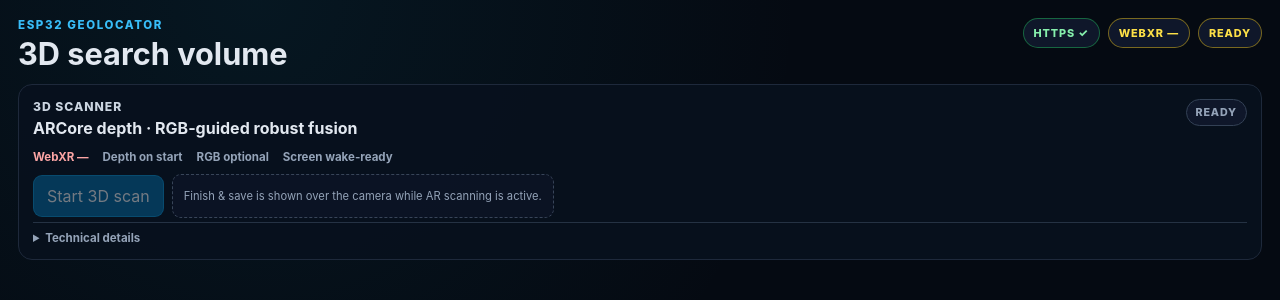
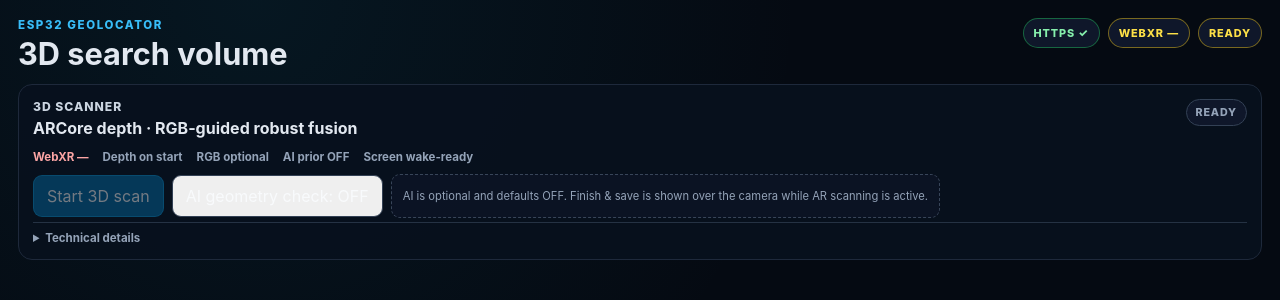
Before and after one commit to maximsokal/esp32_geophone_source_locator, a React (Vite) app in the folder webui/: page / in a window 1280 px wide. Shown: the top 300 px of the page. Built offline with nearby package versions, Linux system fonts and the light colour scheme; no server answers.

Commit message:
Expose optional calibrated AI prior control

```diff
--- a/webui/src/components/XrRuntimePanel.tsx
+++ b/webui/src/components/XrRuntimePanel.tsx
@@ -7,6 +7,7 @@ import {
   previewManualPlacementFromStableSurface,
   type ManualPlacementPreview,
 } from '../xr/manualPlacementPreview';
+import { optionalMonocularPrior } from '../xr/monocularPriorRuntime';
 import { emptyXrPerformanceSnapshot } from '../xr/xrPerformanceProfiler';
 import {
   probeWebXrCapabilities,
@@ -16,6 +17,8 @@ import {
   type WebXrRuntimeState,
   type XrRuntimePhase,
 } from '../xr/webxrRuntime';
+
+const AI_PRIOR_STORAGE_KEY = 'xr.optionalMonocularPrior.enabled';
 
 const emptyRuntimeState: WebXrRuntimeState = {
   phase:'idle',referenceSpace:null,domOverlay:false,environmentBlendMode:null,frameCount:0,tracking:false,pose:null,
@@ -42,6 +45,19 @@ type ManualCursorPhase='scan-more'|'edge'|'corner'|'dragging'|'confirmed';
 interface ManualCursorState {u:number;v:number;phase:ManualCursorPhase;preview:ManualPlacementPreview|null;distanceMeters:number|null;}
 const LONG_PRESS_MS=380;const PREVIEW_UPDATE_MS=110;const TAP_SLOP_PX=16;
 
+function readAiPriorPreference():boolean{
+  if(typeof window==='undefined')return false;
+  try{return window.localStorage.getItem(AI_PRIOR_STORAGE_KEY)==='1';}catch{return false;}
+}
+function persistAiPriorPreference(enabled:boolean):void{
+  if(typeof window==='undefined')return;
+  try{window.localStorage.setItem(AI_PRIOR_STORAGE_KEY,enabled?'1':'0');}catch{/* optional preference only */}
+}
+function aiPriorLabel(enabled:boolean):string{
+  if(!enabled)return'OFF';
+  const status=optionalMonocularPrior.status;
+  return status==='disabled'?'ARMED':status.toUpperCase();
+}
 function phaseLabel(state:WebXrRuntimeState):string{
   if(state.phase==='starting')return'STARTING';if(state.phase==='stopping')return'FINISHING';if(state.phase==='interrupted')return'SCAN INTERRUPTED';
   if(state.phase==='ended')return state.pointCount>0?'SCAN READY':'NO STABLE SURFACE';if(state.phase==='error')return'ERROR';if(state.phase!=='running')return'READY';
@@ -59,10 +75,11 @@ function previewDistanceMeters(preview:ManualPlacementPreview,state:WebXrRuntime
 function cursorLabel(cursor:ManualCursorState,count:number):string{if(cursor.phase==='dragging'&&cursor.preview===null)return'MOVE RETICLE';if(cursor.phase==='confirmed')return`PIN ${count} ✓`;if(cursor.phase==='scan-more'||cursor.preview===null)return'SCAN MORE';const confidence=Math.round(cursor.preview.resolution.confidence*100);const distance=cursor.distanceMeters===null?'':` · ${cursor.distanceMeters.toFixed(2)} m`;return`${manualPreviewLabel(cursor.preview)} ${confidence}%${distance}`;}
 
 export function XrRuntimePanel({onSessionActiveChange,onPointCloudReady,onCapabilitiesChange}:XrRuntimePanelProps){
-  const runtime=useMemo(()=>new WebXrRuntime(),[]);const[capabilities,setCapabilities]=useState<WebXrCapabilities|null>(null);const[runtimeState,setRuntimeState]=useState<WebXrRuntimeState>(emptyRuntimeState);const[manualMode,setManualMode]=useState(false);
+  const runtime=useMemo(()=>new WebXrRuntime(),[]);const[capabilities,setCapabilities]=useState<WebXrCapabilities|null>(null);const[runtimeState,setRuntimeState]=useState<WebXrRuntimeState>(emptyRuntimeState);const[manualMode,setManualMode]=useState(false);const[aiPriorEnabled,setAiPriorEnabled]=useState(readAiPriorPreference);
   const[manualCursor,setManualCursor]=useState<ManualCursorState>({u:.5,v:.5,phase:'scan-more',preview:null,distanceMeters:null});const manualPointer=useRef<ManualPointerState|null>(null);const lastPreviewUpdateMs=useRef(Number.NEGATIVE_INFINITY);const previousManualCount=useRef(0);const previousRuntimePhase=useRef<XrRuntimePhase>('idle');
   const onSessionActiveChangeRef=useRef(onSessionActiveChange),onPointCloudReadyRef=useRef(onPointCloudReady),onCapabilitiesChangeRef=useRef(onCapabilitiesChange);
   useEffect(()=>{onSessionActiveChangeRef.current=onSessionActiveChange;},[onSessionActiveChange]);useEffect(()=>{onPointCloudReadyRef.current=onPointCloudReady;},[onPointCloudReady]);useEffect(()=>{onCapabilitiesChangeRef.current=onCapabilitiesChange;},[onCapabilitiesChange]);
+  useEffect(()=>{optionalMonocularPrior.setEnabled(aiPriorEnabled);},[aiPriorEnabled]);
   useEffect(()=>{const unsubscribe=runtime.subscribe(setRuntimeState);let cancelled=false;void probeWebXrCapabilities().then((result)=>{clientDiagnostics.info('XR_CAPABILITIES',result);void clientDiagnostics.flush();if(!cancelled){setCapabilities(result);onCapabilitiesChangeRef.current?.(result);}});return()=>{cancelled=true;const pointer=manualPointer.current;if(pointer?.timer!=null)window.clearTimeout(pointer.timer);manualPointer.current=null;unsubscribe();void runtime.dispose();};},[runtime]);
   useEffect(()=>{const active=runtimeState.phase==='starting'||runtimeState.phase==='running'||runtimeState.phase==='stopping';onSessionActiveChangeRef.current?.(active);if(!active){setManualMode(false);manualPointer.current=null;}},[runtimeState.phase]);
   useEffect(()=>{const previous=previousRuntimePhase.current;previousRuntimePhase.current=runtimeState.phase;if(runtimeState.phase==='starting'&&previous!=='starting')onPointCloudReadyRef.current?.(null);else if(runtimeState.phase==='ended'&&previous!=='ended'&&runtimeState.pointCount>0)onPointCloudReadyRef.current?.(runtime.getPointCloudSnapshot());},[runtime,runtimeState.phase,runtimeState.pointCount]);
@@ -70,6 +87,8 @@ export function XrRuntimePanel({onSessionActiveChange,onPointCloudReady,onCapabi
   useEffect(()=>{if(runtimeState.manualPointError!==null)setManualCursor((current)=>({...current,phase:'scan-more'}));},[runtimeState.manualPointError]);
 
   const running=runtimeState.phase==='running',busy=runtimeState.phase==='starting'||runtimeState.phase==='stopping';const canStart=capabilities?.secureContext===true&&capabilities.webGl===true&&capabilities.xrApi===true&&capabilities.immersiveAr===true&&!running&&!busy;const readyVisible=`${runtimeState.coverageReadyCells.toLocaleString()} / ${runtimeState.coverageVisibleCells.toLocaleString()}`;
+  const aiPriorStatus=aiPriorLabel(aiPriorEnabled);const aiPriorGood=aiPriorEnabled&&optionalMonocularPrior.status==='ready'&&optionalMonocularPrior.calibrationConfidence>=0.66;
+  const toggleAiPrior=():void=>{setAiPriorEnabled((current)=>{const next=!current;persistAiPriorPreference(next);clientDiagnostics.info('XR_OPTIONAL_AI_PRIOR',{enabled:next,status:next?optionalMonocularPrior.status:'disabled'});void clientDiagnostics.flush();return next;});};
   const clearManualTimer=():void=>{const pointer=manualPointer.current;if(pointer?.timer!=null){window.clearTimeout(pointer.timer);pointer.timer=null;}};
   const computeManualPreview=(u:number,v:number):ManualPlacementPreview=>previewManualPlacementFromStableSurface(u,v,runtime.getStructuralGuideSnapshot(),(point)=>runtime.projectProjectPointToNormalized(point));
   const refreshManualPreview=(u:number,v:number,force=false):ManualPlacementPreview|null=>{const now=performance.now();if(!force&&now-lastPreviewUpdateMs.current<PREVIEW_UPDATE_MS){setManualCursor((current)=>({...current,u,v}));return null;}lastPreviewUpdateMs.current=now;const preview=computeManualPreview(u,v);setManualCursor({u,v,phase:previewPhase(preview),preview,distanceMeters:previewDistanceMeters(preview,runtimeState)});return preview;};
@@ -96,13 +115,15 @@ export function XrRuntimePanel({onSessionActiveChange,onPointCloudReady,onCapabi
   return <>
     <section className="xr-runtime-card xr-runtime-card-compact" aria-label="3D scanner">
       <div className="xr-runtime-heading"><div><div className="panel-title">3D SCANNER</div><strong>ARCore depth · RGB-guided robust fusion</strong></div><span className={`xr-phase ${qualityClass(runtimeState)}`}>{phaseLabel(runtimeState)}</span></div>
-      <div className="xr-compact-status"><span className={capabilities?.immersiveAr?'good-text':'bad-text'}>WebXR {capabilities?.immersiveAr?'✓':'—'}</span><span className={runtimeState.depthAvailable?'good-text':''}>Depth {runtimeState.depthAvailable?'✓':runtimeState.phase==='idle'?'on start':'—'}</span><span className={runtimeState.rgbGuidanceAvailable?'good-text':''}>RGB {runtimeState.rgbGuidanceAvailable?'✓':'optional'}</span><span className={runtimeState.wakeLockActive?'good-text':''}>Screen {runtimeState.wakeLockActive?'awake ✓':capabilities?.wakeLockApi?'wake-ready':'wake-lock —'}</span></div>
-      <div className="xr-runtime-controls xr-runtime-controls-compact"><button type="button" className="xr-start-button" disabled={!canStart} onClick={()=>void runtime.start()}>{runtimeState.phase==='interrupted'?'Discard partial & start again':'Start 3D scan'}</button><div className="xr-finish-explainer">Finish &amp; save is shown over the camera while AR scanning is active.</div></div>
+      <div className="xr-compact-status"><span className={capabilities?.immersiveAr?'good-text':'bad-text'}>WebXR {capabilities?.immersiveAr?'✓':'—'}</span><span className={runtimeState.depthAvailable?'good-text':''}>Depth {runtimeState.depthAvailable?'✓':runtimeState.phase==='idle'?'on start':'—'}</span><span className={runtimeState.rgbGuidanceAvailable?'good-text':''}>RGB {runtimeState.rgbGuidanceAvailable?'✓':'optional'}</span><span className={aiPriorGood?'good-text':''}>AI prior {aiPriorStatus}</span><span className={runtimeState.wakeLockActive?'good-text':''}>Screen {runtimeState.wakeLockActive?'awake ✓':capabilities?.wakeLockApi?'wake-ready':'wake-lock —'}</span></div>
+      <div className="xr-runtime-controls xr-runtime-controls-compact"><button type="button" className="xr-start-button" disabled={!canStart} onClick={()=>void runtime.start()}>{runtimeState.phase==='interrupted'?'Discard partial & start again':'Start 3D scan'}</button><button type="button" className={aiPriorEnabled?'xr-undo-button active':'xr-undo-button'} aria-pressed={aiPriorEnabled} onClick={toggleAiPrior} title="Optional WebGPU monocular prior. It can only veto gross surface outliers after ARCore calibration; it cannot create metric geometry or FREE space.">{aiPriorEnabled?'AI geometry check: ON':'AI geometry check: OFF'}</button><div className="xr-finish-explainer">AI is optional and defaults OFF. Finish &amp; save is shown over the camera while AR scanning is active.</div></div>
+      {aiPriorEnabled&&optionalMonocularPrior.status==='unavailable'&&<div className="xr-runtime-warning" role="status">Optional AI prior is unavailable on this browser/GPU. Physical ARCore depth and RGB structural validation continue normally.</div>}
+      {aiPriorEnabled&&optionalMonocularPrior.status==='error'&&<div className="xr-runtime-warning" role="status">Optional AI prior failed: {optionalMonocularPrior.error??'unknown error'}. Physical ARCore depth remains authoritative.</div>}
       {runtimeState.phase==='interrupted'&&<div className="xr-runtime-warning" role="status">XR session ended unexpectedly. Partial geometry is retained in memory but was not marked READY because a new session may use a different reference frame.</div>}
       {runtimeState.depthError!==null&&<div className="xr-runtime-warning" role="status">{runtimeState.depthError}</div>}{runtimeState.error!==null&&<div className="xr-runtime-error" role="alert">{runtimeState.error}</div>}
       <details className="xr-technical-details"><summary>Technical details</summary><dl className="xr-runtime-values">
         <div><dt>Depth type</dt><dd>{runtimeState.depthType??'--'}</dd></div><div><dt>Depth format</dt><dd>{runtimeState.depthDataFormat??'--'}</dd></div><div><dt>Depth size</dt><dd>{runtimeState.depthWidth&&runtimeState.depthHeight?`${runtimeState.depthWidth} × ${runtimeState.depthHeight}`:'--'}</dd></div>
-        <div><dt>RGB guidance</dt><dd>{runtimeState.rgbGuidanceAvailable?`${runtimeState.rgbGuidanceWidth} × ${runtimeState.rgbGuidanceHeight}`:'--'}</dd></div><div><dt>Visual evidence frames</dt><dd>{runtimeState.visualEvidenceFrames}</dd></div><div><dt>AI depth prior</dt><dd>{runtimeState.monocularPriorStatus.toUpperCase()}</dd></div>
+        <div><dt>RGB guidance</dt><dd>{runtimeState.rgbGuidanceAvailable?`${runtimeState.rgbGuidanceWidth} × ${runtimeState.rgbGuidanceHeight}`:'--'}</dd></div><div><dt>Visual evidence frames</dt><dd>{runtimeState.visualEvidenceFrames}</dd></div><div><dt>AI depth prior</dt><dd>{aiPriorStatus}</dd></div><div><dt>AI calibration</dt><dd>{aiPriorEnabled?formatPercent(optionalMonocularPrior.calibrationConfidence):'--'}</dd></div>
         <div><dt>Stable points</dt><dd>{runtimeState.pointCount.toLocaleString()}</dd></div><div><dt>Retained hypotheses</dt><dd>{runtimeState.retainedPointCount.toLocaleString()}</dd></div><div><dt>Keyframes</dt><dd>{runtimeState.keyframeCount.toLocaleString()}</dd></div><div><dt>Polish frames</dt><dd>{runtimeState.polishFrameCount.toLocaleString()}</dd></div><div><dt>Motion rejects</dt><dd>{runtimeState.motionRejectedFrames.toLocaleString()}</dd></div>
         <div><dt>Ready / visible cells</dt><dd>{readyVisible}</dd></div><div><dt>Coverage confidence</dt><dd>{formatPercent(runtimeState.coverageAverageConfidence)}</dd></div><div><dt>Weak points</dt><dd>{runtimeState.coverageWeakPoints.toLocaleString()}</dd></div><div><dt>Improving points</dt><dd>{runtimeState.coverageImprovingPoints.toLocaleString()}</dd></div><div><dt>Stable guide points</dt><dd>{runtimeState.coverageStablePoints.toLocaleString()}</dd></div>
         <div><dt>Manual corners</dt><dd>{runtimeState.manualPointCount.toLocaleString()}</dd></div><div><dt>Confirmed edges</dt><dd>{runtimeState.manualEdgeCount.toLocaleString()}</dd></div><div><dt>Frame p95</dt><dd>{runtimeState.performance.frameDeltaP95Ms.toFixed(1)} ms</dd></div><div><dt>Fusion p50 / p95</dt><dd>{runtimeState.performance.fusionP50Ms.toFixed(1)} / {runtimeState.performance.fusionP95Ms.toFixed(1)} ms</dd></div><div><dt>Coverage p95</dt><dd>{runtimeState.performance.coverageP95Ms.toFixed(1)} ms</dd></div><div><dt>Long frames ≥33 / ≥50 ms</dt><dd>{runtimeState.performance.longFrames33Ms} / {runtimeState.performance.longFrames50Ms}</dd></div><div><dt>Live render pressure</dt><dd>{runtimeState.performance.pressure.toUpperCase()} · {runtimeState.performance.adaptiveCoverageIntervalMs} ms</dd></div>
@@ -119,7 +140,7 @@ export function XrRuntimePanel({onSessionActiveChange,onPointCloudReady,onCapabi
         {running&&<div className="xr-coverage-legend" aria-label="Coverage quality"><span><i className="coverage-dot coverage-low"/>weak <strong>{runtimeState.coverageWeakPoints.toLocaleString()}</strong></span><span><i className="coverage-dot coverage-mid"/>improving <strong>{runtimeState.coverageImprovingPoints.toLocaleString()}</strong></span><span><i className="coverage-dot coverage-high"/>stable <strong>{runtimeState.coverageStablePoints.toLocaleString()}</strong></span></div>}
         {runtimeState.scanPaused&&<div className="xr-overlay-warning">Scan paused while XR is hidden. It will continue if this XR session becomes visible again.</div>}{runtimeState.motionState==='too-fast'&&<div className="xr-overlay-warning">Move slower — this depth sample is not being fused.</div>}{(runtimeState.motionState==='stationary'||runtimeState.motionState==='redundant')&&<div className="xr-overlay-hint">Move 5–10 cm and change viewpoint. Standing still can polish geometry but cannot increase coverage confidence.</div>}{runtimeState.manualPointError!==null&&<div className="xr-overlay-warning">{runtimeState.manualPointError}</div>}
         <div className="xr-manual-status"><span>Operator geometry: <strong>{runtimeState.manualPointCount}</strong> pins · <strong>{runtimeState.manualEdgeCount}</strong> edges</span><span>{manualMode?'Release only on validated EDGE/CORNER LOCK':'Yellow ? = suggested corner · LINE? = suggested edge'}</span></div>
-        <div className="xr-overlay-actions"><button type="button" className={manualMode?'xr-manual-toggle active':'xr-manual-toggle'} aria-pressed={manualMode} onClick={toggleManualMode}>{manualMode?'Done marking':'Mark corners'}</button><button type="button" className="xr-undo-button" disabled={runtimeState.manualPointCount===0} onClick={()=>runtime.undoLastManualPoint()}>Undo pin</button></div><button className="xr-finish-button" type="button" onClick={()=>void runtime.stop()}>Finish &amp; save scan</button>
+        <div className="xr-overlay-actions"><button type="button" className={manualMode?'xr-manual-toggle active':'xr-manual-toggle'} aria-pressed={manualMode} onClick={toggleManualMode}>{manualMode?'Done marking':'Mark corners'}</button><button type="button" className="xr-undo-button" disabled={runtimeState.manualPointCount===0} onClick={()=>runtime.undoLastManualPoint()}>Undo pin</button><button type="button" className={aiPriorEnabled?'xr-undo-button active':'xr-undo-button'} aria-pressed={aiPriorEnabled} onClick={toggleAiPrior} title="Optional calibrated AI surface veto">AI {aiPriorEnabled?'ON':'OFF'}</button></div><button className="xr-finish-button" type="button" onClick={()=>void runtime.stop()}>Finish &amp; save scan</button>
       </div>
     </div>
   </>;
```
